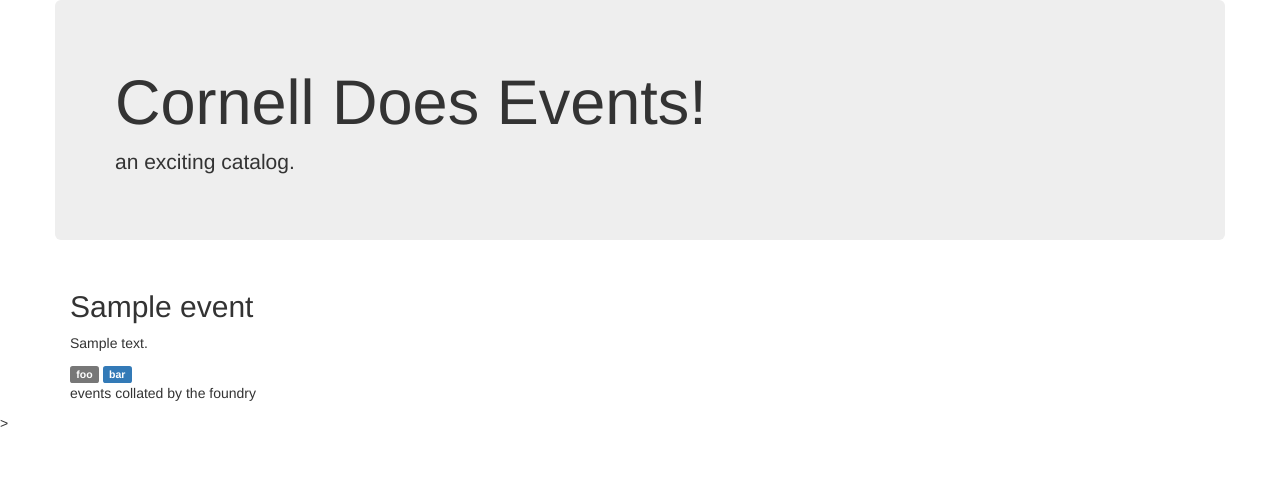
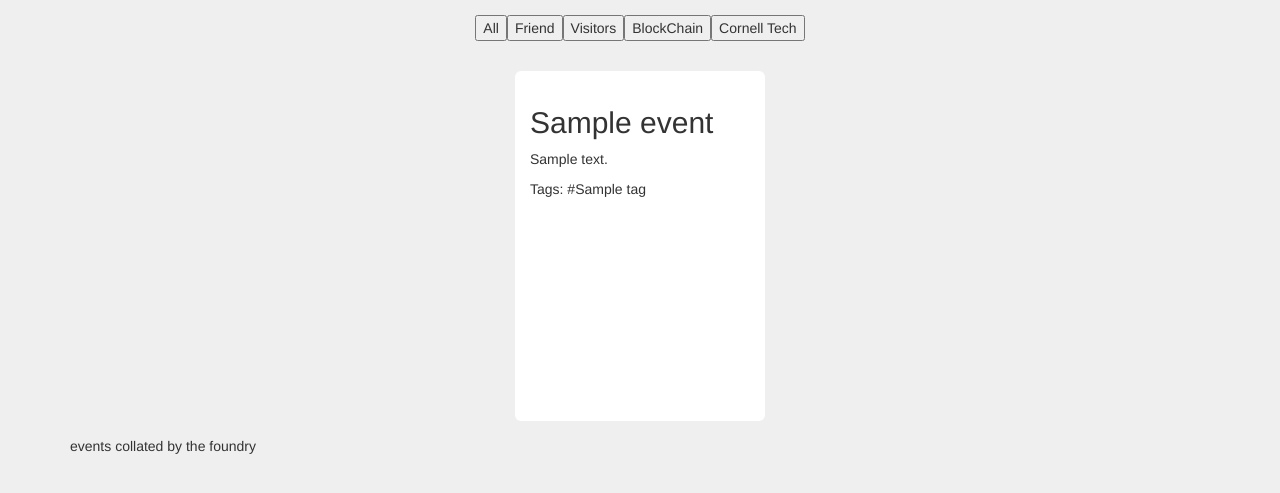
Before and after one commit to cornelltech/events, a Flask app: template templates/events_tiles.html in a window 1280 px wide. Shown: the top 493 px of the page. Run offline with Flask 2, Linux system fonts and the light colour scheme; the template is opened without the code that fills it: most values are stand-ins (such as "Sample title", 1, 10 or a date in 2020); some libraries are stand-ins or nearby versions.

Commit message:
grid based filtering of events w/ some simple styles

```diff
--- /dev/null
+++ b/static/css/app.css
@@ -0,0 +1,43 @@
+html, body {
+    margin: 0px;
+    padding: 0px;
+
+    background-color: #efefef;
+}
+
+
+
+/* Controls */
+.filter-container {
+    width: 100%;
+
+    display: flex;
+    flex-direction: row;
+    justify-content: center;
+    align-content: center;
+    flex-wrap: wrap;
+
+    padding: 15px;
+}
+
+/* Grid */
+.grid {
+    display: flex;
+    flex-direction: row;
+    justify-content: center;
+    align-items: center;
+    flex-wrap: wrap;
+}
+
+.grid-item {
+    width: 250px;
+    height: 350px;
+
+    background-color: white;
+    border-radius: 6px;
+
+    padding: 15px;
+    margin: 15px;
+
+    overflow: hidden;
+}
--- /dev/null
+++ b/static/js/app.js
@@ -0,0 +1,40 @@
+;( function( $, window, document, undefined ) {
+    "use strict";
+
+    function filterOn(val) {
+        // $('.grid').isotope({ filter: val });
+
+        if( val === '*' ) {
+            $('.grid-item').show();
+        }else {
+            $('.grid-item').show();
+            $('.grid-item:not(' + val + ')').hide();
+        }
+
+    }
+
+    function initIsotope() {
+        $('.grid').isotope({
+            // options
+            itemSelector: '.grid-item',
+            isFitWidth: true
+        });
+    }
+
+    /** Attach event listeners */
+
+    $('.filter-btn').click(function(evt) {
+        var filterValue = evt.target.getAttribute('data-filter-value');
+        filterOn(filterValue);
+    });
+
+
+    /** Main */
+    function main(){
+        // initIsotope();
+    }
+    main();
+
+
+
+}) ( jQuery, window, document );
--- a/templates/events_tiles.html
+++ b/templates/events_tiles.html
@@ -7,35 +7,60 @@
   <title>Cornell Tech Does Events</title>
   <!-- Bootstrap core CSS -->
   <link href="https://maxcdn.bootstrapcdn.com/bootstrap/3.3.7/css/bootstrap.min.css" rel="stylesheet">
+
+  <link href="{{url_for('static', filename='css/app.css')}}" rel="stylesheet">
 </head>
 
 <body>
+
   <div class="container">
-    <div class="row row-offcanvas row-offcanvas-right">
+
+    <!--<div class="row row-offcanvas row-offcanvas-right">
       <div class="jumbotron">
         <h1>Cornell Does Events!</h1>
         <p>an exciting catalog.</p>
       </div>
+    </div>-->
+    <!-- /row-->
+
+    <div class="filter-container">
+      <button class="filter-btn" data-filter-value="*">All</button>
+      <button class="filter-btn" data-filter-value=".friend">Friend</button>
+      <button class="filter-btn" data-filter-value=".visitors">Visitors</button>
+      <button class="filter-btn" data-filter-value=".blockchain">BlockChain</button>
+      <button class="filter-btn" data-filter-value=".cornell_tech">Cornell Tech</button>
     </div>
-    <!-- /row-->
-    <div class="row">
+
+    <div class="grid">
+
       {% for event in events %}
-      <div class="col-xs-6 col-lg-4">
+      <div class="grid-item {% for tag in event.tags %}{{ tag.title.lower().replace(' ', '_') }} {% endfor %}">
         <h2>{{ event.event_title }}</h2>
-        <p>{{event.description}} </p>
-        <span class="label label-default">foo</span> <span class="label label-primary">bar</span>
-        <!-- <p><a class="btn btn-default" href="#" role="button">View details &raquo;</a></p> -->
+        <p>{{ event.description }} </p>
+        <p>Tags:
+          {% for tag in event.tags %}<span>#{{ tag.title }} </span>{% endfor %}
+        </p>
       </div>
-      <!--/.col-xs-6.col-lg-4-->
+      <!--/.grid-item-->
       {% endfor %}
+
     </div>
-    <!--/row-->
+    <!--/grid-->
+
     <footer class="footer">
       <p>events collated by the foundry</p>
     </footer>
   </div>
   <!-- /container -->
+
+
+  <!--JS Files-->
+  <script src="https://code.jquery.com/jquery-3.2.1.min.js" integrity="sha256-hwg4gsxgFZhOsEEamdOYGBf13FyQuiTwlAQgxVSNgt4=" crossorigin="anonymous"></script>
+  <!--<script src="https://unpkg.com/isotope-layout@3/dist/isotope.pkgd.min.js"></script>-->
+
+  <!--App JS-->
+  <script src="{{url_for('static', filename='js/app.js')}}"></script>
+
 </body>
 
 </html>
->
```
Also changed, not shown: docs/index.html (+70 -40 lines), docs/static/css/app.css (added, +43 -0 lines), docs/static/js/app.js (added, +43 -0 lines).
